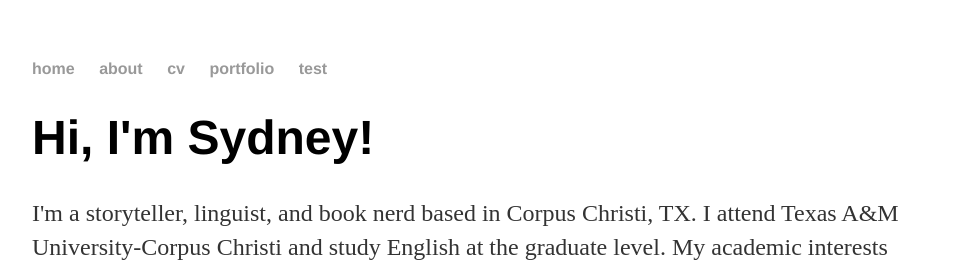
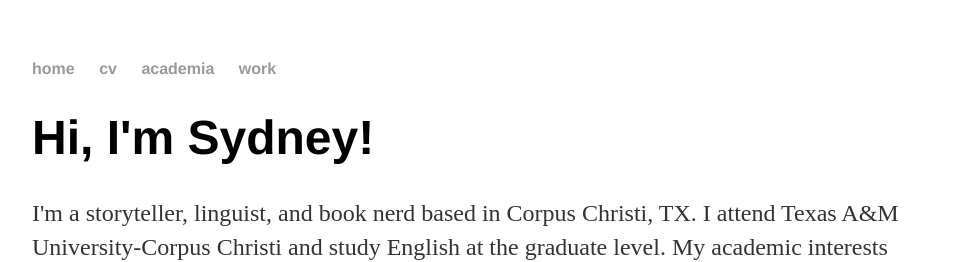
Before and after one commit to sydneyspangler/sydneyspangler.github.io, a Jekyll site: the page built from index.html, in a window 1280 px wide. Shown: the top 262 px of the page, without its empty margins (160-1119 px from the left). Built offline with Jekyll 4.4.1, drawn with Linux system fonts in a browser that asks for light colours.

Commit message:
Update default.html

```diff
--- a/_layouts/default.html
+++ b/_layouts/default.html
@@ -9,10 +9,9 @@
 			<nav>
 	    		<ul>
 	        		<li><a href="/">home</a></li>
-		        	<li><a href="/about">about</a></li>
 	        		<li><a href="/cv">cv</a></li>
-	        		<li><a href="/portfolio">portfolio</a></li>
-				<li><a href="/test">test</a></li>
+	        		<li><a href="/portfolio">academia</a></li>
+				<li><a href="/about">work</a></li>
 	    		</ul>
 			</nav>
 			<div class="container">
```
